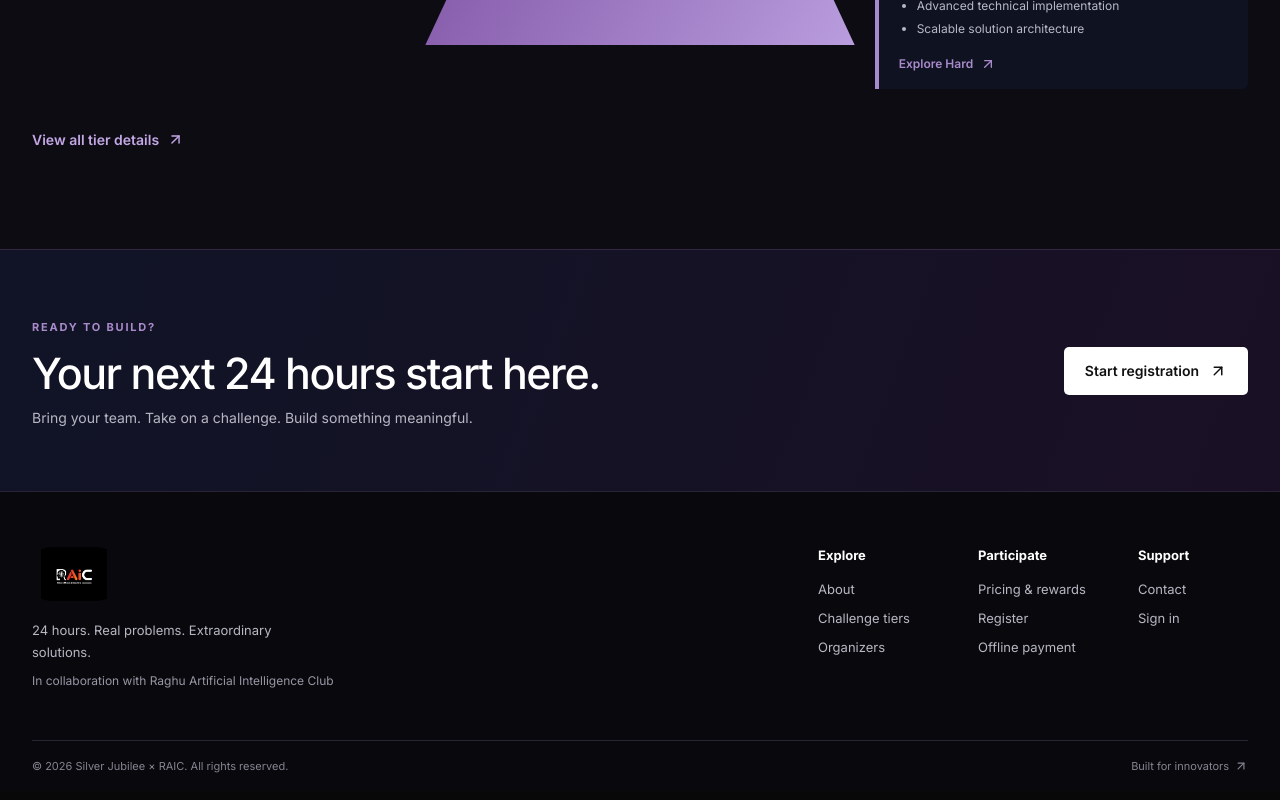
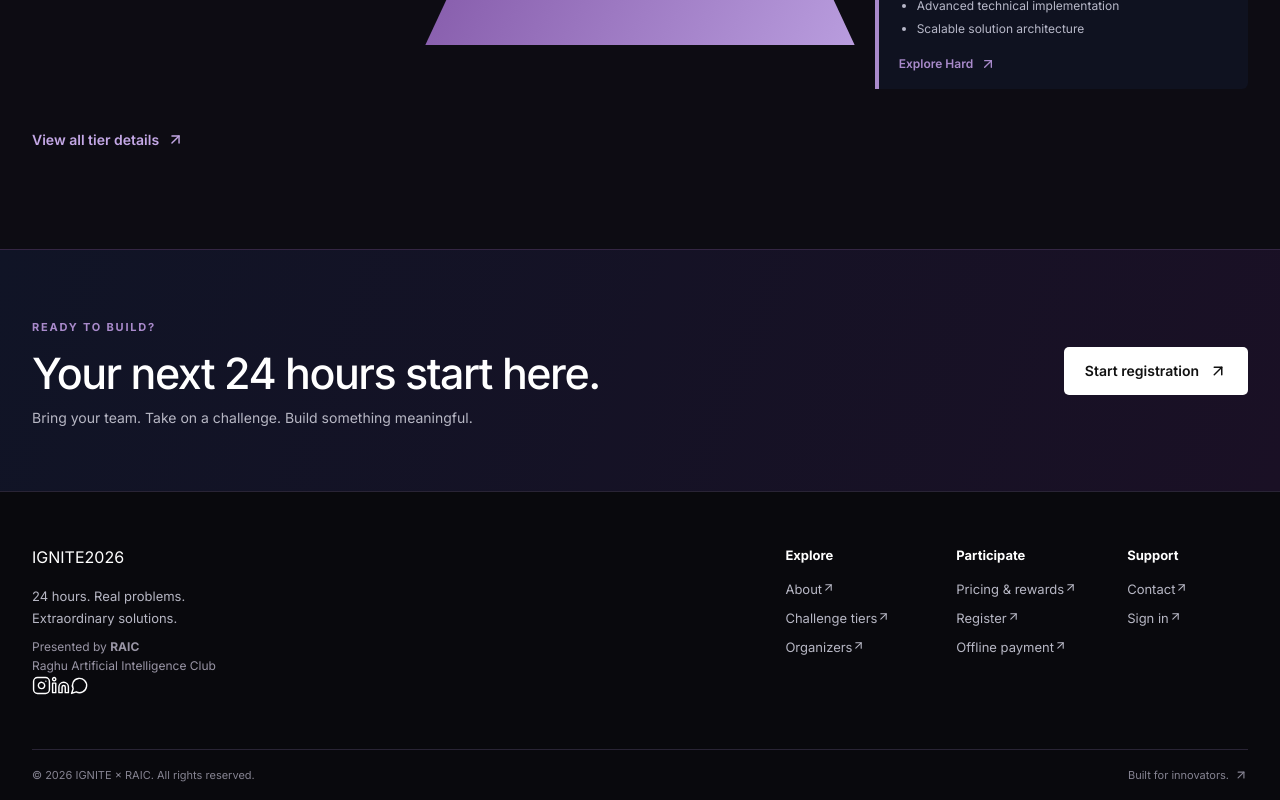
Before and after one commit to akash-1316/RAIC-Hackathon, a React (Vite) app in the folder FRONT END/: page / in a window 1280 px wide. Shown: the part 3098-3898 px from the top of the page. Built offline with nearby package versions, Linux system fonts and the light colour scheme; no server answers.

Commit message:
Refactor Footer component with social links and layout
Updated footer component to include social media links and reorganized layout.

```diff
--- a/FRONT END/src/components/Footer.jsx
+++ b/FRONT END/src/components/Footer.jsx
@@ -1,63 +1,182 @@
 
 import { Link } from 'react-router-dom';
-import { ArrowUpRight } from 'lucide-react';
-import raicLogo from '../assets/raic-logo.jpeg';
+import {
+  ArrowUpRight,
+  Instagram,
+  Linkedin,
+  MessageCircle
+} from 'lucide-react';
+
 import '../styles/Footer.css';
+
+// Official social links
+const socialLinks = [
+  {
+    name: 'Instagram',
+    href: 'https://www.instagram.com/raic_rec?utm_source=ig_web_button_share_sheet&cnvx=ZDNlZDc0MzIxNw==',
+    icon: Instagram
+  },
+  {
+    name: 'LinkedIn',
+    href: 'https://www.linkedin.com/company/raghuaiclub/posts/',
+    icon: Linkedin
+  },
+  {
+    name: 'WhatsApp',
+    href: '#',
+    icon: MessageCircle
+  }
+];
+
+const footerGroups = [
+  {
+    title: 'Explore',
+    links: [
+      { label: 'About', path: '/about' },
+      { label: 'Challenge tiers', path: '/tiers' },
+      { label: 'Organizers', path: '/team' }
+    ]
+  },
+  {
+    title: 'Participate',
+    links: [
+      { label: 'Pricing & rewards', path: '/pricing' },
+      { label: 'Register', path: '/signup' },
+      { label: 'Offline payment', path: '/offline-payment' }
+    ]
+  },
+  {
+    title: 'Support',
+    links: [
+      { label: 'Contact', path: '/contact' },
+      { label: 'Sign in', path: '/signin' }
+    ]
+  }
+];
+
 export default function Footer() {
   return (
     <footer className="site-footer">
+
+      <div className="footer-grid-bg" />
+
       <div className="container footer-main">
 
-        <div>
-          <Link to="/" className="brand footer-brand">
-            <img
-              src={raicLogo}
-              alt="RAIC"
-              className="footer-logo raic-footer-logo"
-            />
+        {/* BRAND SECTION */}
+
+        <div className="footer-brand-section">
+
+          <Link to="/" className="footer-wordmark">
+            <span className="footer-ignite">
+              IGN<span>ITE</span>
+            </span>
+
+            <span className="footer-year">
+              2026
+            </span>
           </Link>
 
+          <div className="footer-brand-line" />
+
           <p className="footer-description">
-            24 hours. Real problems. Extraordinary solutions.
+            24 hours. Real problems.
+            <br />
+            Extraordinary solutions.
           </p>
 
           <p className="footer-collaboration">
-            In collaboration with Raghu Artificial Intelligence Club
+            Presented by <strong>RAIC</strong>
+            <br />
+            Raghu Artificial Intelligence Club
           </p>
+
+          {/* SOCIAL LINKS */}
+
+          <div className="footer-socials">
+
+            {socialLinks.map(({ name, href, icon: Icon }) => {
+              const isConfigured =
+                !href.startsWith('YOUR_');
+
+              return (
+                <a
+                  key={name}
+                  href={isConfigured ? href : undefined}
+                  target={isConfigured ? '_blank' : undefined}
+                  rel={isConfigured ? 'noopener noreferrer' : undefined}
+                  aria-label={name}
+                  title={
+                    isConfigured
+                      ? name
+                      : `Add official ${name} URL`
+                  }
+                  className={`footer-social-link ${
+                    !isConfigured ? 'footer-social-unconfigured' : ''
+                  }`}
+                  onClick={
+                    !isConfigured
+                      ? (event) => event.preventDefault()
+                      : undefined
+                  }
+                >
+                  <Icon size={19} strokeWidth={1.8} />
+                </a>
+              );
+            })}
+
+          </div>
+
         </div>
 
+        {/* NAVIGATION LINKS */}
+
         <div className="footer-links">
-          <div>
-            <span className="footer-heading">Explore</span>
-            <Link to="/about">About</Link>
-            <Link to="/tiers">Challenge tiers</Link>
-            <Link to="/team">Organizers</Link>
-          </div>
 
-          <div>
-            <span className="footer-heading">Participate</span>
-            <Link to="/pricing">Pricing & rewards</Link>
-            <Link to="/signup">Register</Link>
-            <Link to="/offline-payment">Offline payment</Link>
-          </div>
+          {footerGroups.map((group) => (
+            <div className="footer-link-group" key={group.title}>
 
-          <div>
-            <span className="footer-heading">Support</span>
-            <Link to="/contact">Contact</Link>
-            <Link to="/signin">Sign in</Link>
-          </div>
+              <span className="footer-heading">
+                {group.title}
+              </span>
+
+              {group.links.map((link) => (
+                <Link
+                  key={link.path}
+                  to={link.path}
+                  className="footer-link"
+                >
+                  {link.label}
+                  <ArrowUpRight
+                    className="footer-link-arrow"
+                    size={13}
+                  />
+                </Link>
+              ))}
+
+            </div>
+          ))}
+
         </div>
+
       </div>
 
+      {/* BOTTOM BAR */}
+
       <div className="container footer-bottom">
+
         <span>
-          © {new Date().getFullYear()} Silver Jubilee × RAIC. All rights reserved.
+          © {new Date().getFullYear()} IGNITE × RAIC.
+          All rights reserved.
         </span>
 
-        <span>
-          Built for innovators <ArrowUpRight size={14} />
+        <span className="footer-bottom-message">
+          <span className="footer-bottom-dot" />
+          Built for innovators.
+          <ArrowUpRight size={14} />
         </span>
+
       </div>
+
     </footer>
   );
 }
```
